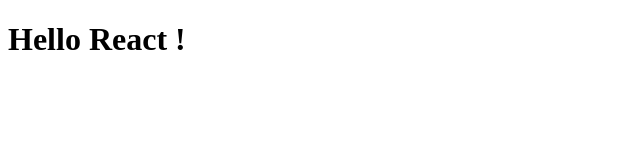
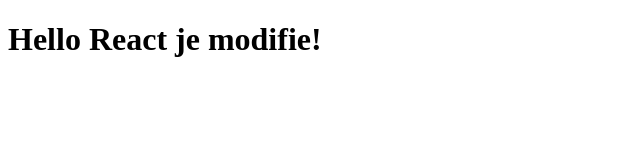
Before and after one commit to doudousall3/bookhouse, a plain HTML site: page index.html in a window 1280 px wide. Shown: the whole page, without its empty margins (0-640 px from the left). Drawn offline with nearby package versions, Linux system fonts and the light colour scheme.

Commit message:
initialisation React elements MODIFIE

```diff
--- a/index.html
+++ b/index.html
@@ -9,7 +9,7 @@
    <body>
       <div id="react-app"></div>
 <script language="JavaScript">
-         element = React.createElement('h1', {}, 'Hello React  !')
+         element = React.createElement('h1', {}, 'Hello React  je  modifie!')
          ReactDOM.render(element, document.getElementById('react-app'));
       </script>
    </body>
```
